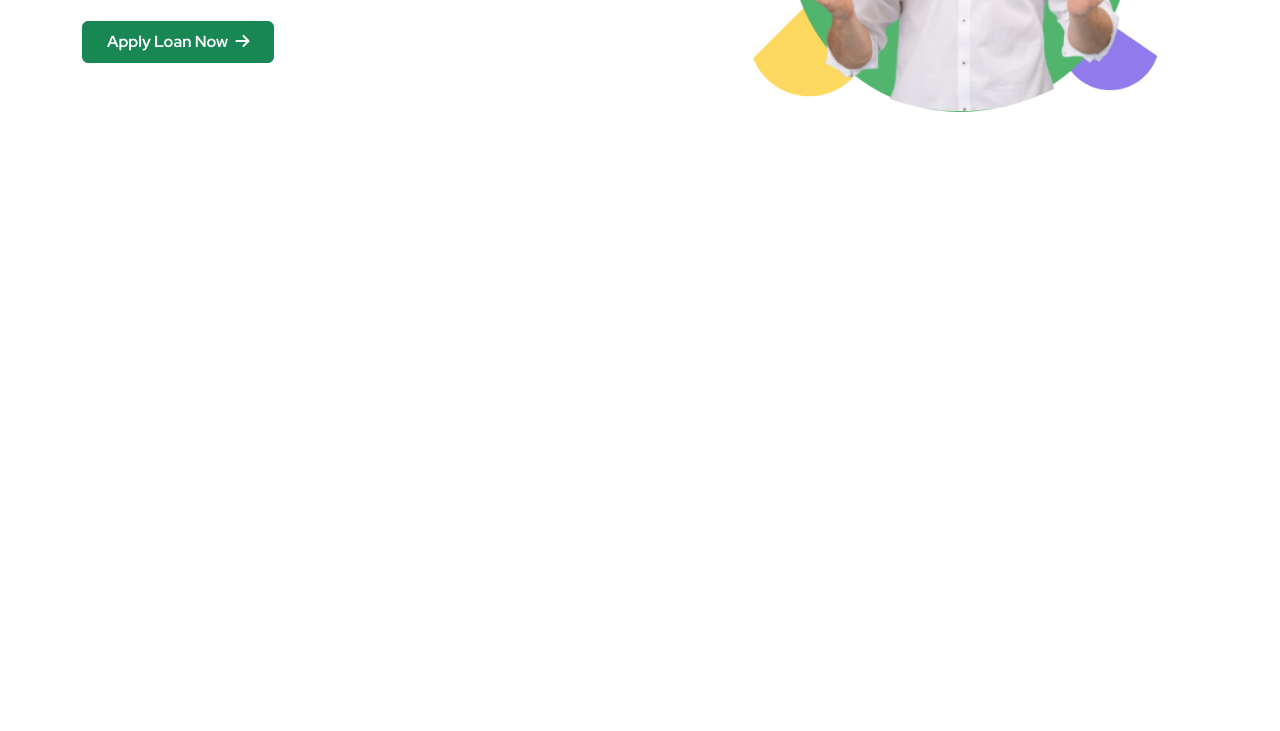
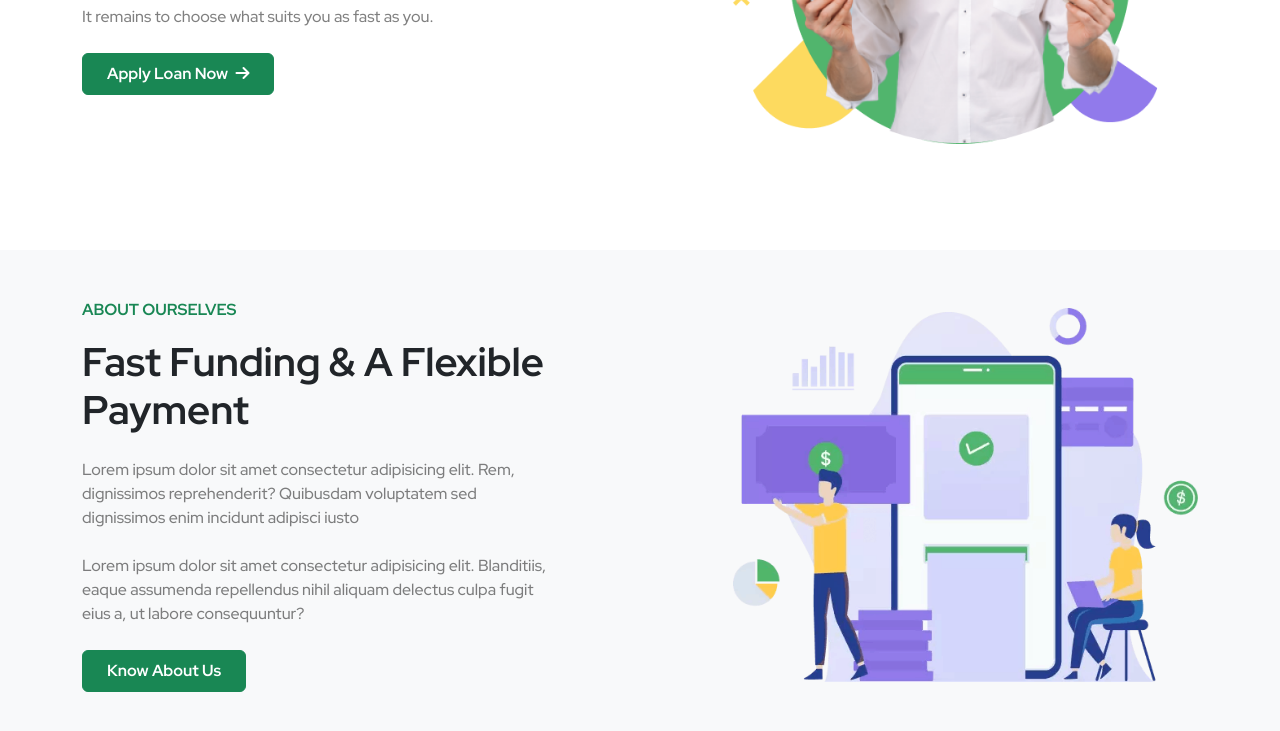
Before and after one commit to AlyaaRushdy/Frontend-Wallet-Template, a website: page index.html in a window 1280 px wide. Shown: the part 419-1150 px from the top of the page. Before the commit the page ends 800 px from the top, so only its background shows below. Drawn offline with nearby package versions, Linux system fonts and the light colour scheme.

Commit message:
about section

```diff
--- a/index.html
+++ b/index.html
@@ -107,7 +107,7 @@
 
     <!-- Hero Section -->
     <section
-      class="my-5 py-3 container d-flex align-items-center justify-content-between gap-3"
+      class="my-5 py-5 container d-flex align-items-center justify-content-between gap-3"
     >
       <div
         class="col-xl-6 col-lg-7 col-md-6 col-sm-12 text-center text-md-start"
@@ -129,6 +129,37 @@
       </div>
     </section>
 
+    <!-- About Section -->
+    <section class="my-5 py-5 bg-body-tertiary">
+      <div
+        class="container d-flex align-items-center justify-content-between gap-3"
+      >
+        <div
+          class="col-xl-5 col-lg-6 col-md-6 col-sm-12 text-center text-md-start"
+        >
+          <p class="text-uppercase text-success fw-bold">about ourselves</p>
+          <h2 class="text-dark fw-bolder h1">
+            Fast Funding & A Flexible Payment
+          </h2>
+          <p class="text-black-50 fw-medium my-4">
+            Lorem ipsum dolor sit amet consectetur adipisicing elit. Rem,
+            dignissimos reprehenderit? Quibusdam voluptatem sed dignissimos enim
+            incidunt adipisci iusto
+            <br />
+            <br />
+            Lorem ipsum dolor sit amet consectetur adipisicing elit. Blanditiis,
+            eaque assumenda repellendus nihil aliquam delectus culpa fugit eius
+            a, ut labore consequuntur?
+          </p>
+          <a href="#" class="btn btn-success fw-bold px-4 py-2">
+            Know About Us
+          </a>
+        </div>
+        <div class="d-none d-md-block col-md-6 col-lg-5">
+          <img src="./images/about-us.png" alt="about-us" class="w-100" />
+        </div>
+      </div>
+    </section>
     <!-- popper.js -->
     <script src="./node_modules/@popperjs/core/dist/umd/popper.js"></script>
     <!-- bootstrap js -->
```
